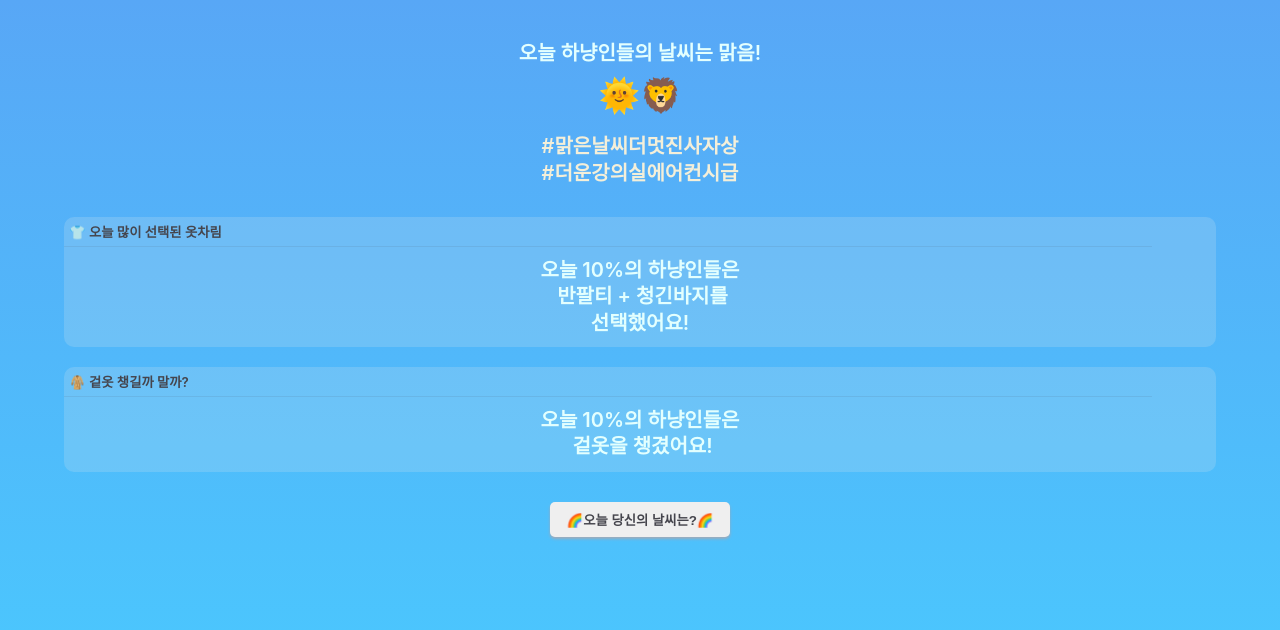
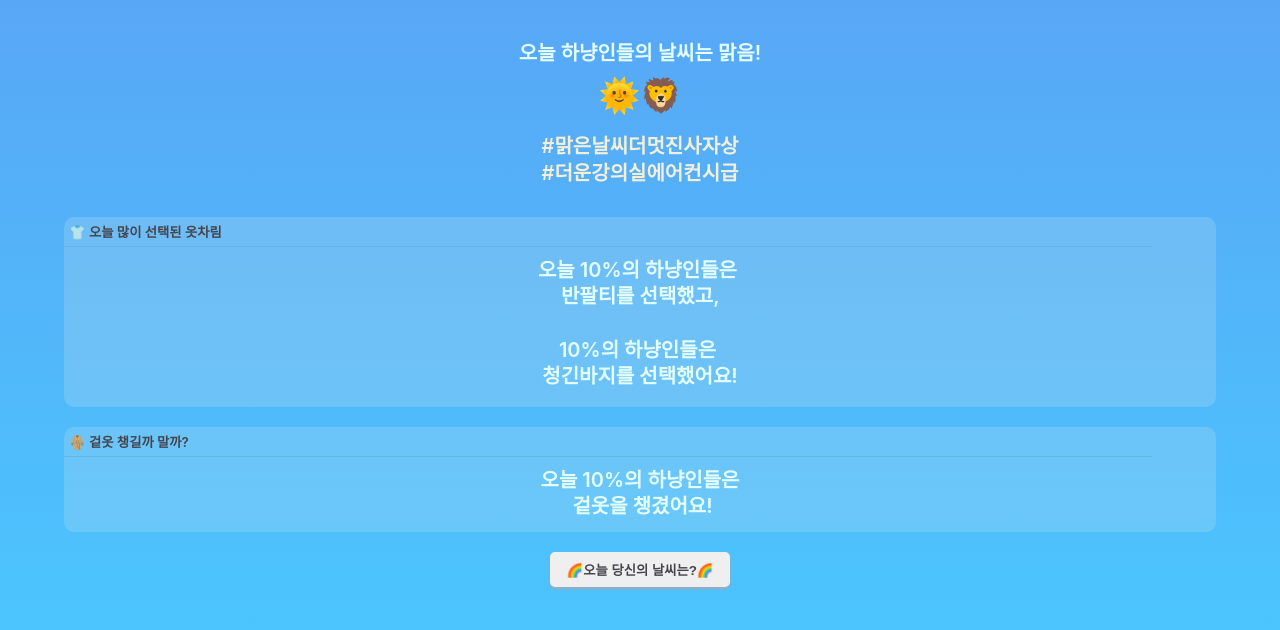
Before and after one commit to cria2000/weather_for_hanyang, a React (Create React App) app: page / in a window 1280 px wide. Shown: the top 630 px of the page. Built offline with nearby package versions, Linux system fonts and the light colour scheme.

Commit message:
옷차림 표시 방식 변경

```diff
--- a/src/MainClothes.tsx
+++ b/src/MainClothes.tsx
@@ -6,9 +6,11 @@ type Props = {
     top: number
     pants: number
     bringOuter: boolean
-    percentage: number
+    topPercentage: number
+    pantsPercentage: number
+    bringOuterPercentage: number
 };
-export const MainClothes = ({top, pants, bringOuter, percentage}: Props) => {
+export const MainClothes = ({top, pants, bringOuter, topPercentage, pantsPercentage, bringOuterPercentage}: Props) => {
     return (
         <div className="main_clothes">
             <div className="most_chosen_clothes">
@@ -18,14 +20,14 @@ export const MainClothes = ({top, pants, bringOuter, percentage}: Props) => {
                     {messages.announceMostChosenClothes(
                     {mostChosenTop: clothesTopMap.get(top)?.name ?? '',
                         mostChosenPants: clothesPantsMap.get(pants)?.name ?? '',
-                    percentage: percentage})}
+                        topPercentage: topPercentage, pantsPercentage: pantsPercentage})}
                 </div>
             </div>
             <div className="bring_outer">
                 <div className="main_clothes_title">{messages.considerOuter}</div>
                 <div className="border_line" />
                 <div className="main_clothes_statement">
-                    {messages.announceBringOuter({isBring: bringOuter, percentage: percentage})}
+                    {messages.announceBringOuter({isBring: bringOuter, percentage: bringOuterPercentage})}
                 </div>
             </div>
         </div>
--- a/src/MainPage.tsx
+++ b/src/MainPage.tsx
@@ -16,7 +16,7 @@ export const MainPage = (props: Props) => {
     return (
         <div className="main_page">
             <MainWeather mainWeather={0} secondWeather={12}/>
-            <MainClothes top={1} pants={4} bringOuter percentage={10}/>
+            <MainClothes top={1} pants={4} bringOuter topPercentage={10} pantsPercentage={10} bringOuterPercentage={10}/>
             <button className="weather_button" onClick={handleClickButton}>{messages.askOpinion}</button>
         </div>
     );
--- a/src/constant/messages.ts
+++ b/src/constant/messages.ts
@@ -1,7 +1,8 @@
 export default {
     announceMainWeather: `오늘 하냥인들의 날씨는`,
-    announceMostChosenClothes: ({mostChosenTop, mostChosenPants, percentage}: {mostChosenTop: string, mostChosenPants: string, percentage: number}) =>
-        `오늘 ${percentage}%의 하냥인들은\n ${mostChosenTop} + ${mostChosenPants}를\n선택했어요!`,
+    announceMostChosenClothes: ({mostChosenTop, mostChosenPants, topPercentage, pantsPercentage}:
+                                    {mostChosenTop: string, mostChosenPants: string, topPercentage: number, pantsPercentage: number}) =>
+        `오늘 ${topPercentage}%의 하냥인들은 \n ${mostChosenTop}를 선택했고, \n\n${pantsPercentage}%의 하냥인들은 \n${mostChosenPants}를 선택했어요!`,
     announceBringOuter: ({isBring, percentage}:{isBring: boolean, percentage: number}) => {
         if(isBring){
             return `오늘 ${percentage}%의 하냥인들은\n 겉옷을 챙겼어요!`
--- a/src/styles/MainFrame.css
+++ b/src/styles/MainFrame.css
@@ -37,13 +37,12 @@
 .main_clothes .bring_outer{
     width: 90vw;
     background: rgba(218, 230, 232, 0.2);
-    height: 140px;
     border-radius: 10px;
     margin-top: 20px;
 }
 
 .main_clothes .most_chosen_clothes{
-    height: 130px;
+    height: 190px;
 }
 
 .main_clothes .bring_outer{
@@ -76,5 +75,5 @@
     width: 180px;
     border-radius: 5px;
     box-shadow: 0 2px 3px 0 rgba(160, 170, 185, 1);
-    margin-top: 30px;
+    margin-top: 20px;
 }
```
